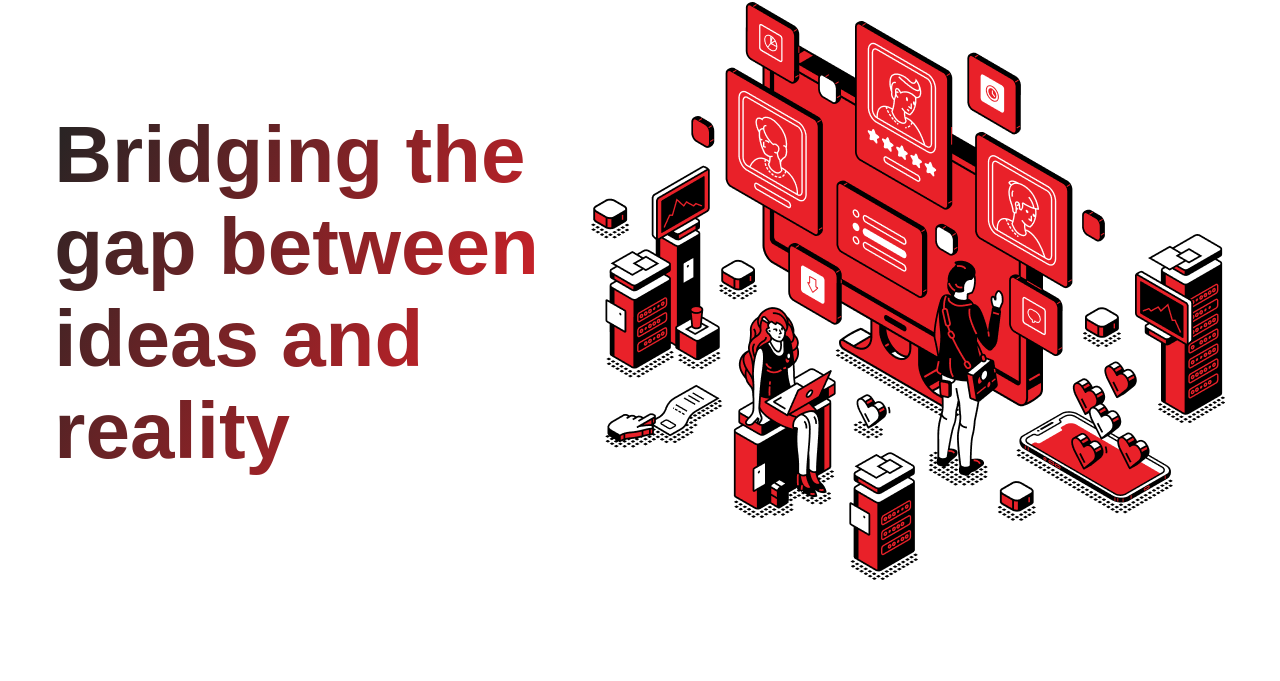
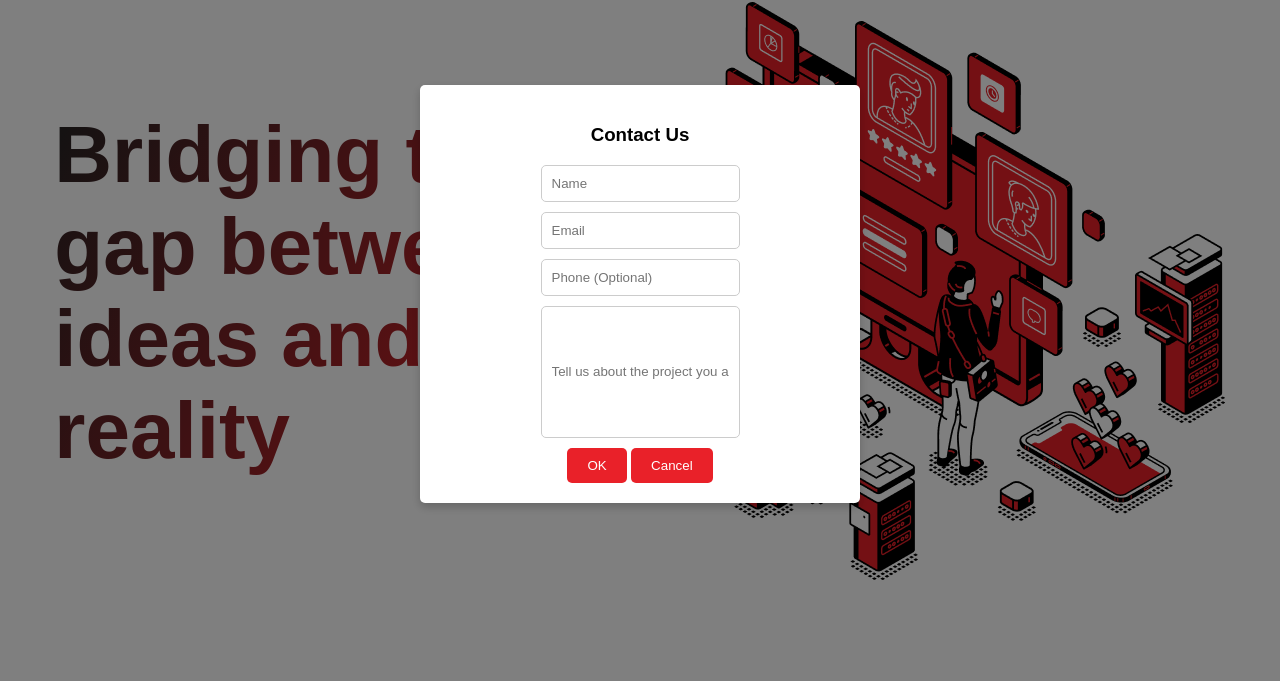
Before and after one commit to rednewer1/frontend_lexin, a plain HTML site: page index.html in a window 1280 px wide. Both pictures are taken after a click on the link "Contact Us". Shown: the part 106-787 px from the top of the page. Drawn offline with Linux system fonts and the light colour scheme; a web font is replaced by a local one.

Commit message:
форма + перенес js в scripts

```diff
--- a/index.html
+++ b/index.html
@@ -41,11 +41,27 @@
                         </ul>
                     </li>
                     <li class="main-item"><a href="#" class="button">Portfolio</a></li>
-                    <li class="main-item"><a href="#" class="button2">Contact Us</a></li>
+                    <li class="main-item"><a href="#" class="button2" id="openModal">Contact Us</a></li>
                 </ul>
             </nav>
         </div>
     </header>
+
+    <div id="myModal" class="modal">
+        <div class="modal-content">
+            <h3>Contact Us</h3>
+            <form id="contactForm">
+                <input type="text" id="name" name="name" placeholder="Name" required>
+                <input type="email" id="email" name="email" placeholder="Email" required>
+                <input type="tel" id="phone" name="phone" placeholder="Phone (Optional)">
+                <input type="text" id="description" name="description" placeholder="Tell us about the project you are working on (Optional)">
+                <div>
+                    <button type="submit">OK</button>
+                    <button type="button" id="closeModal">Cancel</button>
+                </div>
+            </form>
+        </div>
+    </div>
 
     <main>
         <div class="Bridging">
@@ -325,100 +341,7 @@
         </div>
     </footer>
 </body>
-<script>
-document.addEventListener("DOMContentLoaded", function() {
-    // Инициализация слайдера для игры
-    const leftArrowGame = document.querySelector('.slider-arrow[data-direction="left"]');
-    const rightArrowGame = document.querySelector('.slider-arrow[data-direction="right"]');
-    const game = document.querySelector('.game');
-    const game2 = document.querySelector('.game2');
-
-    let currentSlideGame = 'game'; // Начинаем с "game"
-
-    function updateSliderGame() {
-        if (currentSlideGame === 'game') {
-            game.style.opacity = '1';
-            game.style.visibility = 'visible';
-            game.style.transform = 'translateX(0)'; // Ставим game на экран
-            game2.style.opacity = '0';
-            game2.style.visibility = 'hidden';
-            game2.style.transform = 'translateX(100%)'; // Смещаем game2 вправо
-        } else {
-            game.style.opacity = '0';
-            game.style.visibility = 'hidden';
-            game.style.transform = 'translateX(-100%)'; // Смещаем game влево
-            game2.style.opacity = '1';
-            game2.style.visibility = 'visible';
-            game2.style.transform = 'translateX(0)'; // Ставим game2 на экран
-        }
-    }
-
-    rightArrowGame.addEventListener('click', function() {
-        if (currentSlideGame === 'game') {
-            currentSlideGame = 'game2'; // Меняем слайд на game2
-            updateSliderGame(); // Обновляем состояние
-        }
-    });
-
-    leftArrowGame.addEventListener('click', function() {
-        if (currentSlideGame === 'game2') {
-            currentSlideGame = 'game'; // Меняем слайд на game
-            updateSliderGame(); // Обновляем состояние
-        }
-    });
-
-    updateSliderGame(); // Инициализация слайдера для игры
-
-    // Инициализация слайдера для отзывов
-    const leftArrowOtziv = document.querySelector('.slider-arrow2[data-direction="left"]');
-    const rightArrowOtziv = document.querySelector('.slider-arrow2[data-direction="right"]');
-    const otziv = document.querySelector('.otziv');
-    const otziv2 = document.querySelector('.otziv2');
-
-    let currentSlideOtziv = 'otziv'; // Начинаем с "otziv"
-
-    function updateSliderOtziv() {
-        if (currentSlideOtziv === 'otziv') {
-            otziv.style.opacity = '1';
-            otziv.style.visibility = 'visible';
-            otziv.style.transform = 'translateX(0)';
-            otziv2.style.opacity = '0';
-            otziv2.style.visibility = 'hidden';
-            otziv2.style.transform = 'translateX(100%)'; // Смещаем второй отзыв вправо
-        } else {
-            otziv.style.opacity = '0';
-            otziv.style.visibility = 'hidden';
-            otziv.style.transform = 'translateX(-100%)'; // Смещаем первый отзыв влево
-            otziv2.style.opacity = '1';
-            otziv2.style.visibility = 'visible';
-            otziv2.style.transform = 'translateX(0)'; // Ставим второй отзыв на экран
-        }
-    }
-
-    rightArrowOtziv.addEventListener('click', function() {
-        if (currentSlideOtziv === 'otziv') {
-            currentSlideOtziv = 'otziv2'; // Меняем слайд на otziv2
-            updateSliderOtziv(); // Обновляем состояние
-        }
-    });
-
-    leftArrowOtziv.addEventListener('click', function() {
-        if (currentSlideOtziv === 'otziv2') {
-            currentSlideOtziv = 'otziv'; // Меняем слайд на otziv
-            updateSliderOtziv(); // Обновляем состояние
-        }
-    });
-
-    updateSliderOtziv(); // Инициализация слайдера для отзывов
-    //прелоадер
-    setTimeout(() => {
-    const preloader = document.querySelector('.preloader'); // Находим наш элемент прелоадера
-    preloader.style.display = 'none'; // Скрываем прелоадер
-  }, 500); // Задержка 500 мс (можно настроить по желанию)
-});
-
-
-</script>
+<script src="scripts/scripts.js"></script>
 
 
 </html>
--- /dev/null
+++ b/scripts/scripts.js
@@ -0,0 +1,126 @@
+document.addEventListener("DOMContentLoaded", function() {
+    // Инициализация слайдера для игры
+    const leftArrowGame = document.querySelector('.slider-arrow[data-direction="left"]');
+    const rightArrowGame = document.querySelector('.slider-arrow[data-direction="right"]');
+    const game = document.querySelector('.game');
+    const game2 = document.querySelector('.game2');
+
+    let currentSlideGame = 'game'; // Начинаем с "game"
+
+    function updateSliderGame() {
+        if (currentSlideGame === 'game') {
+            game.style.opacity = '1';
+            game.style.visibility = 'visible';
+            game.style.transform = 'translateX(0)'; // Ставим game на экран
+            game2.style.opacity = '0';
+            game2.style.visibility = 'hidden';
+            game2.style.transform = 'translateX(100%)'; // Смещаем game2 вправо
+        } else {
+            game.style.opacity = '0';
+            game.style.visibility = 'hidden';
+            game.style.transform = 'translateX(-100%)'; // Смещаем game влево
+            game2.style.opacity = '1';
+            game2.style.visibility = 'visible';
+            game2.style.transform = 'translateX(0)'; // Ставим game2 на экран
+        }
+    }
+
+    rightArrowGame.addEventListener('click', function() {
+        if (currentSlideGame === 'game') {
+            currentSlideGame = 'game2'; // Меняем слайд на game2
+            updateSliderGame(); // Обновляем состояние
+        }
+    });
+
+    leftArrowGame.addEventListener('click', function() {
+        if (currentSlideGame === 'game2') {
+            currentSlideGame = 'game'; // Меняем слайд на game
+            updateSliderGame(); // Обновляем состояние
+        }
+    });
+
+    updateSliderGame(); // Инициализация слайдера для игры
+
+    // Инициализация слайдера для отзывов
+    const leftArrowOtziv = document.querySelector('.slider-arrow2[data-direction="left"]');
+    const rightArrowOtziv = document.querySelector('.slider-arrow2[data-direction="right"]');
+    const otziv = document.querySelector('.otziv');
+    const otziv2 = document.querySelector('.otziv2');
+
+    let currentSlideOtziv = 'otziv'; // Начинаем с "otziv"
+
+    function updateSliderOtziv() {
+        if (currentSlideOtziv === 'otziv') {
+            otziv.style.opacity = '1';
+            otziv.style.visibility = 'visible';
+            otziv.style.transform = 'translateX(0)';
+            otziv2.style.opacity = '0';
+            otziv2.style.visibility = 'hidden';
+            otziv2.style.transform = 'translateX(100%)'; // Смещаем второй отзыв вправо
+        } else {
+            otziv.style.opacity = '0';
+            otziv.style.visibility = 'hidden';
+            otziv.style.transform = 'translateX(-100%)'; // Смещаем первый отзыв влево
+            otziv2.style.opacity = '1';
+            otziv2.style.visibility = 'visible';
+            otziv2.style.transform = 'translateX(0)'; // Ставим второй отзыв на экран
+        }
+    }
+
+    rightArrowOtziv.addEventListener('click', function() {
+        if (currentSlideOtziv === 'otziv') {
+            currentSlideOtziv = 'otziv2'; // Меняем слайд на otziv2
+            updateSliderOtziv(); // Обновляем состояние
+        }
+    });
+
+    leftArrowOtziv.addEventListener('click', function() {
+        if (currentSlideOtziv === 'otziv2') {
+            currentSlideOtziv = 'otziv'; // Меняем слайд на otziv
+            updateSliderOtziv(); // Обновляем состояние
+        }
+    });
+
+    updateSliderOtziv(); // Инициализация слайдера для отзывов
+
+    //прелоадер
+    setTimeout(() => {
+    const preloader = document.querySelector('.preloader'); // Находим наш элемент прелоадера
+    preloader.style.display = 'none'; // Скрываем прелоадер
+  }, 500); // Задержка 500 мс
+
+  //форма регистрации
+  const modal = document.getElementById('myModal');
+        const openModalButton = document.getElementById('openModal');
+        const closeModalButton = document.getElementById('closeModal');
+        const contactForm = document.getElementById('contactForm');
+
+        // Открытие модального окна при нажатии на "Contact Us"
+        openModalButton.addEventListener('click', function (e) {
+            e.preventDefault(); // Отменить действие по умолчанию
+            modal.style.display = 'flex';
+            document.body.style.overflow = 'hidden'; // Отключаем прокрутку страницы
+        });
+
+        // Закрытие модального окна при нажатии на кнопку "Cancel"
+        closeModalButton.addEventListener('click', function () {
+            modal.style.display = 'none';
+            document.body.style.overflow = 'auto'; // Включаем прокрутку страницы
+        });
+
+        // Закрытие модального окна при нажатии на подложку
+        window.addEventListener('click', function (event) {
+            if (event.target === modal) {
+                modal.style.display = 'none';
+                document.body.style.overflow = 'auto'; // Включаем прокрутку страницы
+            }
+        });
+
+        // Закрытие формы при отправке данных (например, можно добавить валидацию)
+        contactForm.addEventListener('submit', function (e) {
+            e.preventDefault(); // Прерываем стандартную отправку формы
+            alert('Form submitted');
+            modal.style.display = 'none'; // Закрываем модальное окно после отправки
+            document.body.style.overflow = 'auto'; // Включаем прокрутку страницы
+        });
+});
--- a/styles/style.css
+++ b/styles/style.css
@@ -712,6 +712,51 @@ nav .main-item .sub-menu {
     padding: 10px;
 }
 
+.modal {
+    display: none;
+    position: fixed;
+    top: 0;
+    left: 0;
+    width: 100%;
+    height: 100%;
+    background: rgba(0, 0, 0, 0.5);
+    justify-content: center;
+    align-items: center;
+    z-index: 9999;
+}
+
+.modal-content {
+    background: #fff;
+    padding: 20px;
+    border-radius: 5px;
+    width: 400px;
+    box-shadow: 0 4px 10px rgba(0, 0, 0, 0.2);
+    text-align: center;
+}
+
+.modal-content input {
+    width: auto;
+    padding: 10px;
+    margin-bottom: 10px;
+    border: 1px solid #ccc;
+    border-radius: 5px;
+}
+
+.modal-content button {
+    padding: 10px 20px;
+    background-color: #E92129;
+    border: none;
+    color: white;
+    border-radius: 5px;
+    cursor: pointer;
+}
+
+.modal-content button:hover {
+    background-color: #E92129;
+}
+
+
+
 .button{
     color: #2F2F2F;
     text-decoration: none;
```
